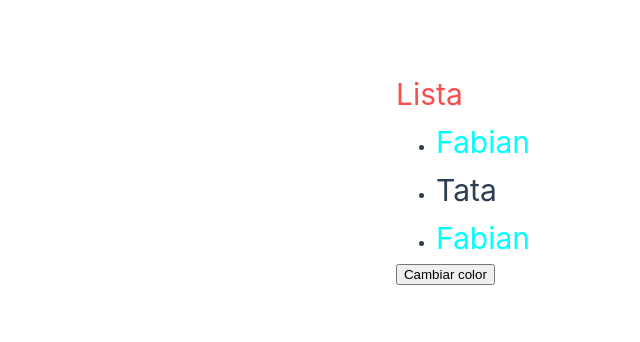
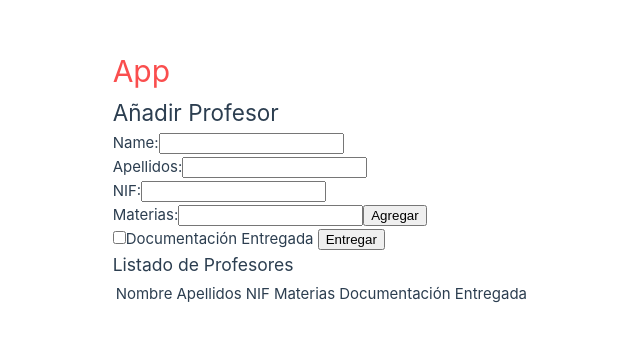
Before and after one commit to Fabo020323/Estudio-de-Vue, a Vue app in the folder Fundamentos1/Fundamentos/: page / in a window 1280 px wide. Shown: the part 222-564 px from the top of the page, without its empty margins (110-750 px from the left). Built offline with nearby package versions, Linux system fonts and the light colour scheme.

Commit message:
V-model y Ejercicio Formulario

```diff
--- a/Fundamentos1/Fundamentos/src/App.vue
+++ b/Fundamentos1/Fundamentos/src/App.vue
@@ -1,28 +1,29 @@
 <template>
   <div>
-    <h1> Lista</h1>
+    <h1>App</h1>
     <!-- <PostContainer/> -->
     <!-- <CounterOption/> -->
     <!-- <CounterComposition/> -->
     <!-- <ExampleSelective/> -->
-    <ExampleBind/>
+   <!--  <ExampleBind /> -->
+   <!-- <ModelForm/> -->
+   <FormularioProfesor/>
   </div>
-
-
 </template>
 
-<script setup>/*
-import PostContainer from '../src/components/PostContainer.vue' */
+<script setup>
 
+/* import PostContainer from '../src/components/PostContainer.vue' */
+/* import ExampleBind from "../src/components/ExampleBind.vue"; */
 /* import CounterOption from '../src/components/CounterOption.vue' */
 /* import CounterComposition from '../src/components/CounterComposition.vue'
 import ExampleSelective from '../src/components/ExampleSelective.vue' */
-
-import ExampleBind from '../src/components/ExampleBind.vue'
+/* import ModelForm from '../src/components/ModelForm.vue' */
+import FormularioProfesor from '../src/components/FormularioProfesor.vue'
 
 </script>
 <style scoped>
-h1{
+h1 {
   color: rgb(250, 78, 78);
 }
 </style>
--- /dev/null
+++ b/Fundamentos1/Fundamentos/src/components/FormularioProfesor.vue
@@ -0,0 +1,111 @@
+<template>
+  <div>
+    <section>
+      <h1>Añadir Profesor</h1>
+      <div>
+        <label for>Name:</label>
+        <input type="text" v-model="profesor.name" @click="vaLLenar" />
+      </div>
+      <div>
+        <label for>Apellidos:</label>
+        <input type="text" v-model="profesor.apellidos" @click="vaLLenar" />
+      </div>
+      <div>
+        <label for>NIF:</label>
+        <input type="text" v-model="profesor.NIF" @click="vaLLenar" />
+      </div>
+      <div>
+        <label for>Materias:</label>
+        <input type="text" v-model="materia" @click="vaLLenar" />
+        <button @click="annadirMateria">Agregar</button>
+      </div>
+      <ul v-for="(materia,index) in profesor.materias" :key="index">
+        <li>{{ materia}}</li>
+      </ul>
+
+      <input type="checkbox" v-model="profesor.documentacion" />Documentación Entregada
+      <button @click="guardarProfesor">Entregar</button>
+      <h1>{{ mensaje }}</h1>
+    </section>
+    <section>
+      <h3>Listado de Profesores</h3>
+      <table>
+        <tr>
+            <th>Nombre</th>
+            <th>Apellidos</th>
+            <th>NIF</th>
+            <th>Materias</th>
+            <th>Documentación Entregada</th>
+        </tr>
+        <tr v-for="elm in lista_de_profesores" :key="elm.NIF">
+            <th>{{elm.name}}</th>
+            <th>{{ elm.apellidos }}</th>
+            <th>{{ elm.NIF }}</th>
+            <th>
+                <ul>
+                    <li v-for="(item,index) in elm.materias" :key="index">{{ item }}</li>
+                </ul>
+            </th>
+            <th>{{elm.documentacion}}</th>
+        </tr>
+      </table>
+    </section>
+  </div>
+</template>
+
+<script setup>
+import { reactive, ref } from "vue";
+const lista_de_profesores = ref([]);
+const profesor = ref({
+  name: "",
+  apellidos: "",
+  NIF: "",
+  materias: [],
+  documentacion: false
+});
+const mensaje = ref("");
+const materia = ref("");
+const vaLLenar = () => {
+  mensaje.value = "";
+};
+const guardarProfesor = async() => {
+  console.log(profesor.value);
+  if (profesor.value) {
+    await lista_de_profesores.value.push({
+        name:profesor.value.name,
+        apellidos:profesor.value.apellidos,
+        NIF:profesor.value.NIF,
+        materias:profesor.value.materias,
+        documentacion: profesor.value.documentacion,
+
+
+    });
+    profesor.value.name = '';
+    profesor.value.apellidos = '';
+    profesor.value.documentacion = false;
+    profesor.value.materias = [];
+    profesor.value.NIF = '';
+  }else{
+    mensaje.value = 'Debe llenar los datos antes de intentar guardar'
+  }
+};
+const annadirMateria = () => {
+  if (
+    materia.value &&
+    profesor.value.name &&
+    profesor.value.apellidos &&
+    profesor.value.NIF
+  ) {
+    profesor.value.materias.push(materia.value);
+    materia.value = '';
+  } else {
+    console.log(materia.value, profesor.name, profesor.apellidos, profesor.NIF);
+    mensaje.value = " LLene los datos del profesor ";
+  }
+};
+
+
+</script>
+
+<style scoped>
+</style>
--- /dev/null
+++ b/Fundamentos1/Fundamentos/src/components/ModelForm.vue
@@ -0,0 +1,29 @@
+<template>
+    <div>
+        <input type="text" v-model="texto">
+        <h1>{{ texto}}</h1>
+        <input type="checkbox" v-model="check" >
+        <button @click ="marcar">Cambiar</button>
+        <select name="pais" id="pais" v-model="select">
+            <option value="Spain">Spain</option>
+            <option value="Uk">Uk</option>
+            <option value="Cuba">Cuba</option>
+        </select>
+    </div>
+</template>
+
+<script setup>
+import { ref } from 'vue';
+const texto = ref('');
+const check = ref(true)
+const select = ref('Spain')
+
+const marcar = ()=>{
+    check.value = !check.value;
+}
+
+</script>
+
+<style  scoped>
+
+</style>
```
Also changed, not shown: 1 other file (tests, documents, lock files or other folders).
